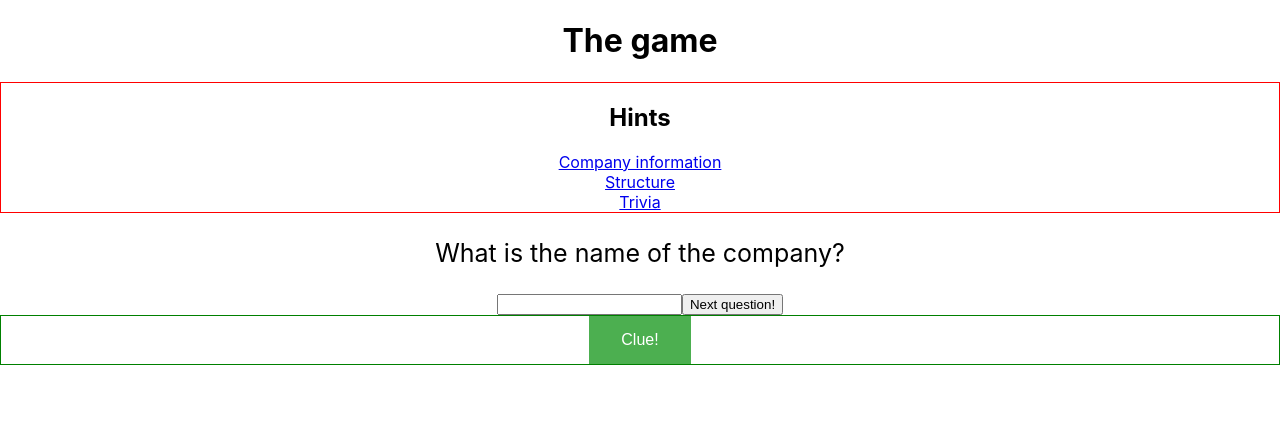
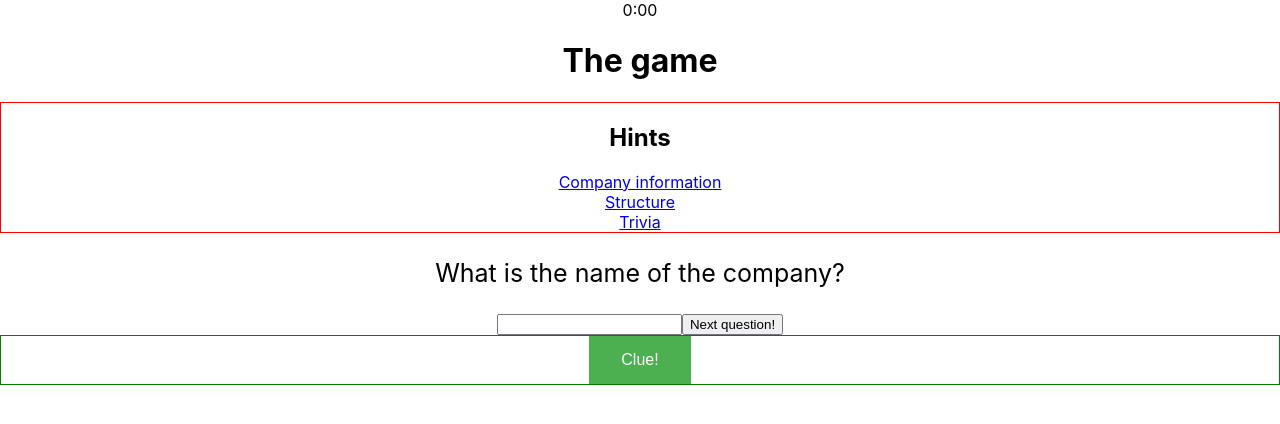
Before and after one commit to haakon-staff/privacy_game, a React (Create React App) app: page /quiz in a window 1280 px wide. Shown: the top 424 px of the page. Built offline with nearby package versions, Linux system fonts and the light colour scheme.

Commit message:
countdown er laget, cleanup next

```diff
--- /dev/null
+++ b/src/Features/Quiz/Countdown.jsx
@@ -0,0 +1,37 @@
+import React, { useState, useEffect } from 'react'
+import { useNavigate } from 'react-router-dom';
+
+const Countdown = () => {
+    const [secondsLeft, setSecondsLeft] = useState(5) //6 minites default 360
+    const navigate = useNavigate();
+
+    useEffect(() => {
+        const timerId = setInterval(() => {
+            if (secondsLeft === 0){
+                navigate('/final');
+                return;
+            }
+            setSecondsLeft(secondsLeft - 1);
+        }, 1000)
+
+        return () => {
+            clearInterval(timerId)
+        }
+    }, [secondsLeft])
+
+
+    return (
+        <div>
+            {Math.floor(secondsLeft / 60)}
+            :
+            {zeroPadding(secondsLeft % 60)}
+        </div>
+    )
+}
+
+export default Countdown
+
+
+const zeroPadding = (number) => {
+    return ("0" + number).slice(-2)
+}
--- a/src/Features/Quiz/Quiz.jsx
+++ b/src/Features/Quiz/Quiz.jsx
@@ -4,6 +4,7 @@ import "./styled.css"
 import Clue from "./Clue"
 import { ClueContext } from "./ClueFrame";
 import { QuizContext } from "./QuizFrame";
+import Countdown from "./Countdown";
 
 
 const Quiz = (props) => {
@@ -13,6 +14,7 @@ const Quiz = (props) => {
 
     return (
         <div>
+            <Countdown/>
             <h1>The game</h1>
             <Hints />
             <p className="Question-text">{quizContext.current.question}</p>
```
